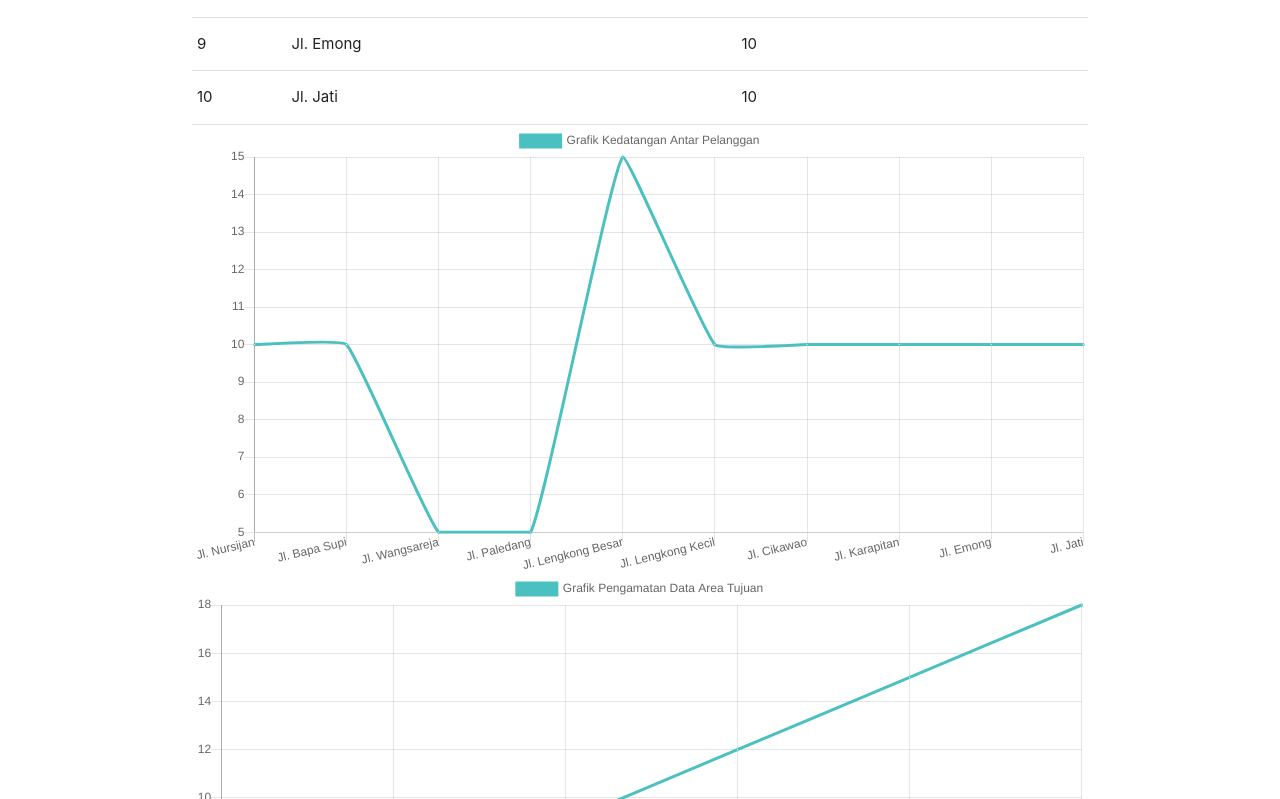
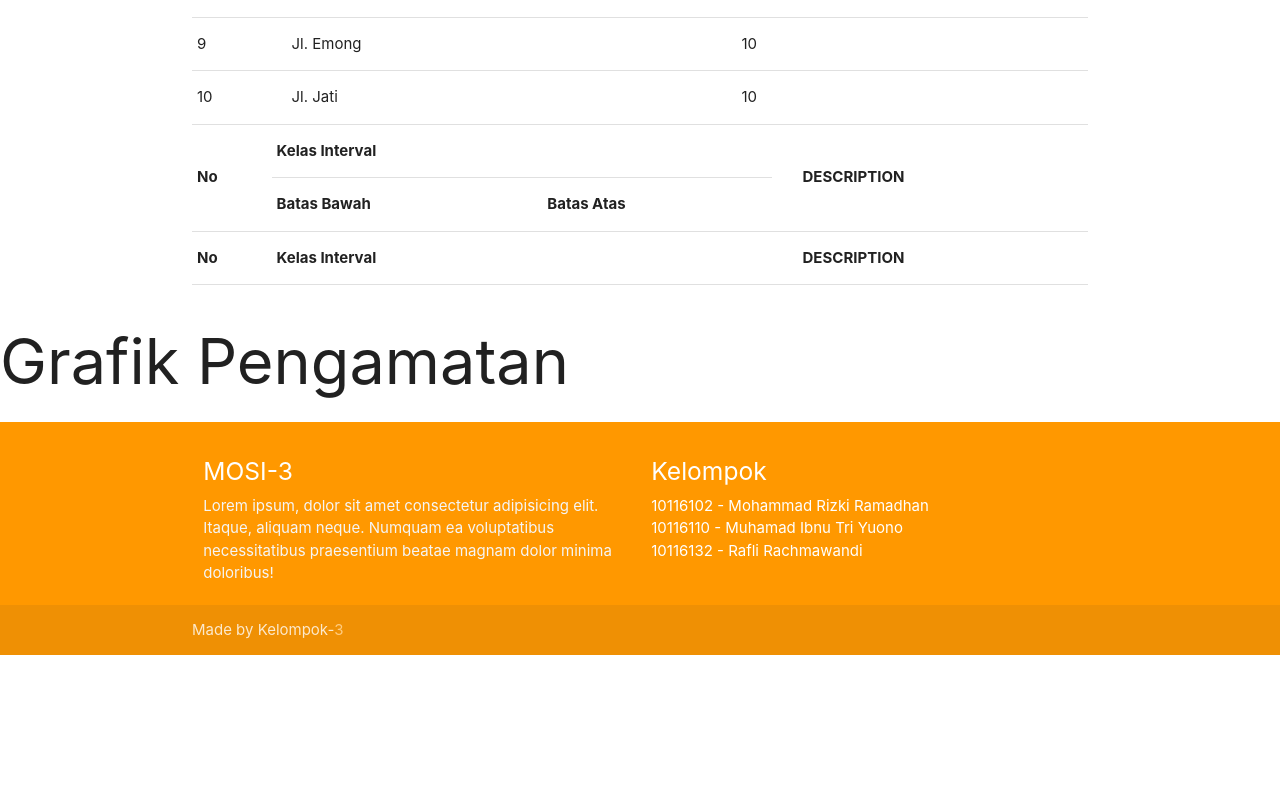
Before and after one commit to raflirach/mosi-antrian, a React (Create React App) app: page / in a window 1280 px wide. Shown: the part 1841-2640 px from the top of the page. After the commit the page ends 2496 px from the top, so only its background shows below. Built offline with nearby package versions, Linux system fonts and the light colour scheme.

Commit message:
rowspan table kinda work

```diff
--- a/src/sections/DataPengamatan.js
+++ b/src/sections/DataPengamatan.js
@@ -92,13 +92,33 @@ export default class DataPengamatan extends Component {
               })}
             </tbody>
           </table>
+          <table>
+            <tr align="center">
+              <th rowspan="2">No</th>
+              <th colspan="2">Kelas Interval</th>
+              <th rowspan="2" />
+              <th rowspan="2">DESCRIPTION</th>
+            </tr>
+            <tr>
+              <th>Batas Bawah</th>
+              <th>Batas Atas</th>
+            </tr>
+            <tbody>
+              <tr>
+                <th rowspan="2">No</th>
+                <th colspan="2">Kelas Interval</th>
+                <th rowspan="2" />
+                <th rowspan="2">DESCRIPTION</th>
+              </tr>
+            </tbody>
+          </table>
         </div>
-        <GrafikLine judul="Grafik Kedatangan Antar Pelanggan" dataAreaProps={dataAreaProps} labelArea={labelArea} />
+        {/* <GrafikLine judul="Grafik Kedatangan Antar Pelanggan" dataAreaProps={dataAreaProps} labelArea={labelArea} />
         <GrafikLine
           judul="Grafik Pengamatan Data Area Tujuan"
           dataAreaProps={dataPengamatanProps}
           labelArea={labelPengamatan}
-        />
+        /> */}
       </div>
     );
   }
```
